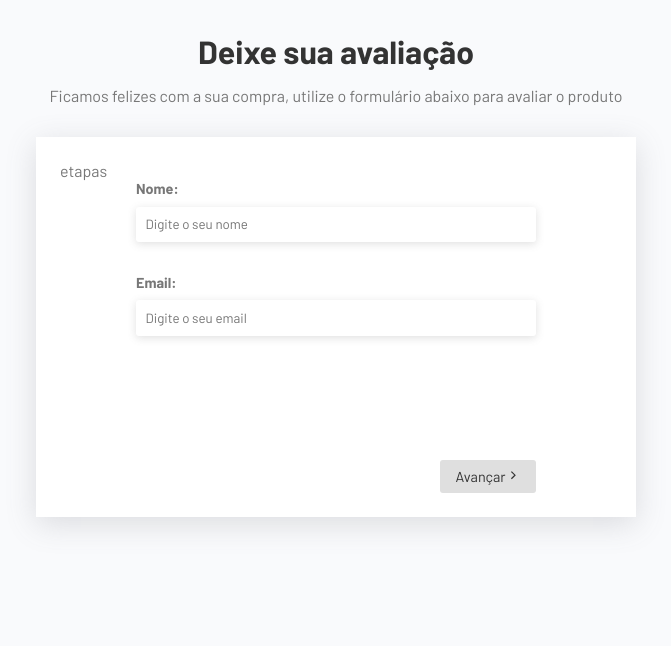
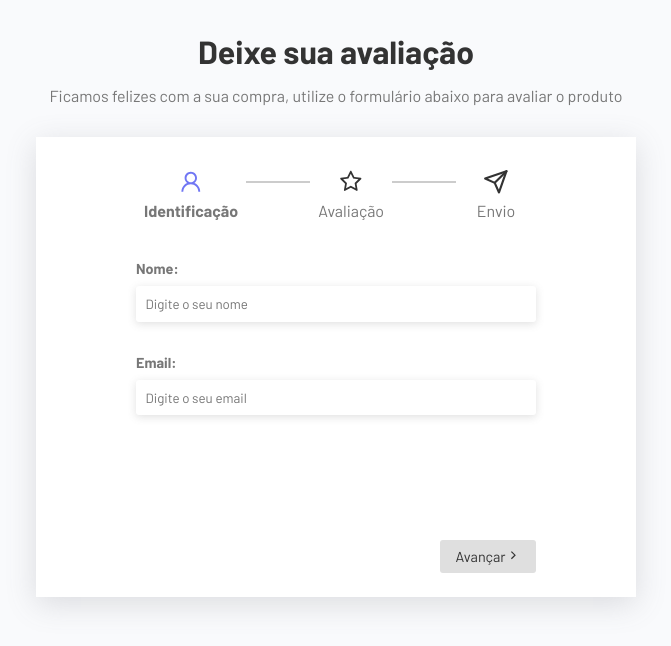
Before and after one commit to pedrofigueiredojsx/react-projects, a React (Vite) app in the folder 19_multistep_form_react/: page / in a window 1280 px wide. Shown: the top 646 px of the page, without its empty margins (304-975 px from the left). Built offline with nearby package versions, Linux system fonts and the light colour scheme.

Commit message:
feat: step component

```diff
--- a/19_multistep_form_react/src/App.jsx
+++ b/19_multistep_form_react/src/App.jsx
@@ -5,6 +5,7 @@
 import UserForm from './components/UserForm'
 import ReviewForm from './components/ReviewForm'
 import Thanks from './components/Thanks'
+import Steps from './components/Steps'
 
 // hooks
 import useForm from './hooks/useForm'
@@ -28,7 +29,7 @@
           </p>
         </div>
         <div className="form-container">
-          <p>etapas</p>
+          <Steps currentStep={currentStep} />
           <form onSubmit={(e) => changeStep(currentStep + 1, e)}>
             <div className="inputs-container">{currentComponent}</div>
             <div className="actions">
--- /dev/null
+++ b/19_multistep_form_react/src/components/Steps.css
@@ -0,0 +1,39 @@
+.steps {
+  display: flex;
+  gap: 4rem;
+  justify-content: center;
+  align-items: center;
+  max-width: 400px;
+  margin: 0 auto;
+  position: relative;
+  margin-bottom: 2rem;
+}
+
+.steps::after {
+  content: '';
+  width: 380px;
+  border: 1px solid #ccc;
+  position: absolute;
+  top: 20px;
+}
+
+.step {
+  text-align: center;
+  background-color: #fff;
+  z-index: 1;
+  width: 120px;
+  padding: 0.5rem;
+}
+
+.step svg {
+  font-size: 1.6rem;
+  margin-bottom: 0.2rem;
+}
+
+.active {
+  font-weight: bold;
+}
+
+.active > svg {
+  fill: #7076f4;
+}
--- /dev/null
+++ b/19_multistep_form_react/src/components/Steps.jsx
@@ -0,0 +1,25 @@
+import { AiOutlineUser, AiOutlineStar } from 'react-icons/ai'
+import { FiSend } from 'react-icons/fi'
+
+import './Steps.css'
+
+const Steps = ({ currentStep }) => {
+  return (
+    <div className="steps">
+      <div className="step active">
+        <AiOutlineUser />
+        <p>Identificação</p>
+      </div>
+      <div className={`step ${currentStep >= 1 ? 'active' : ''}`}>
+        <AiOutlineStar />
+        <p>Avaliação</p>
+      </div>
+      <div className={`step ${currentStep >= 2 ? 'active' : ''}`}>
+        <FiSend />
+        <p>Envio</p>
+      </div>
+    </div>
+  )
+}
+
+export default Steps
```
